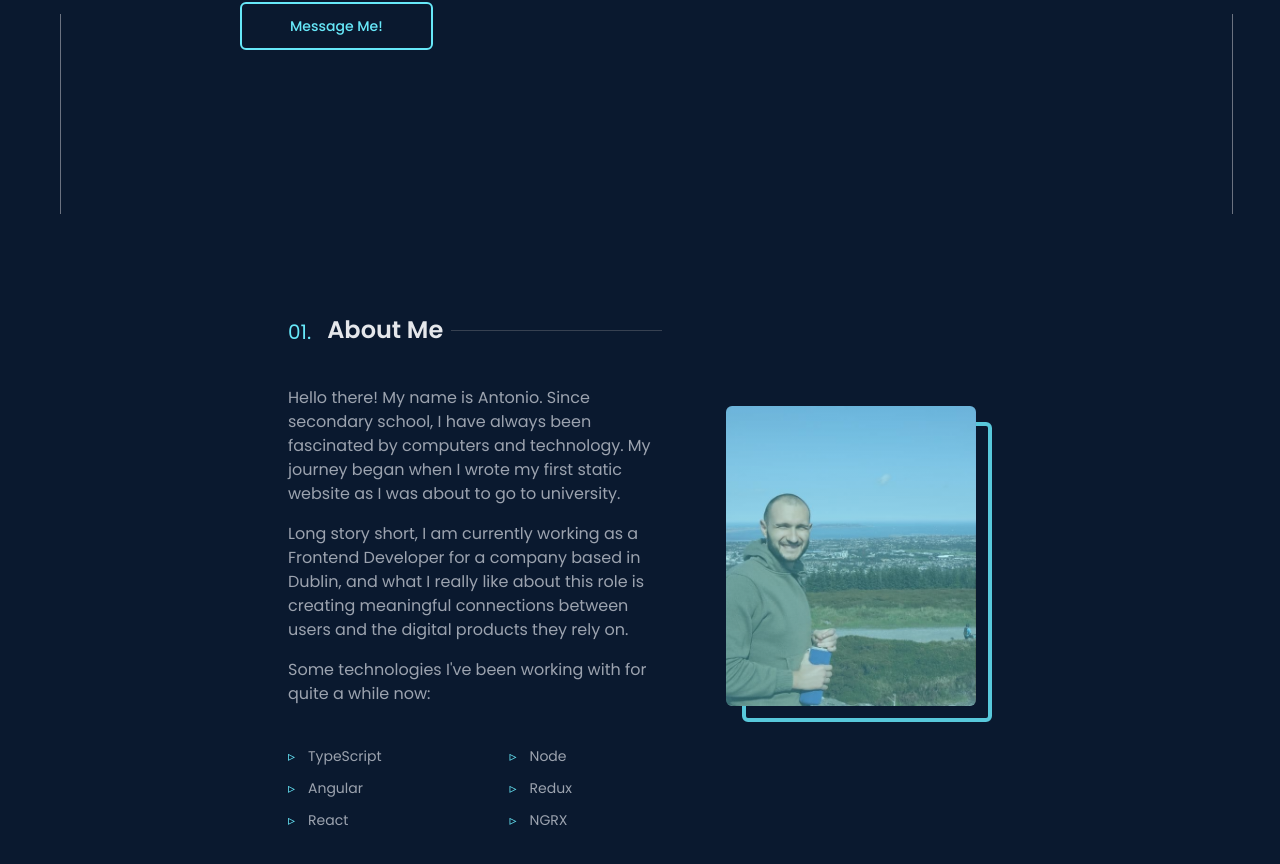
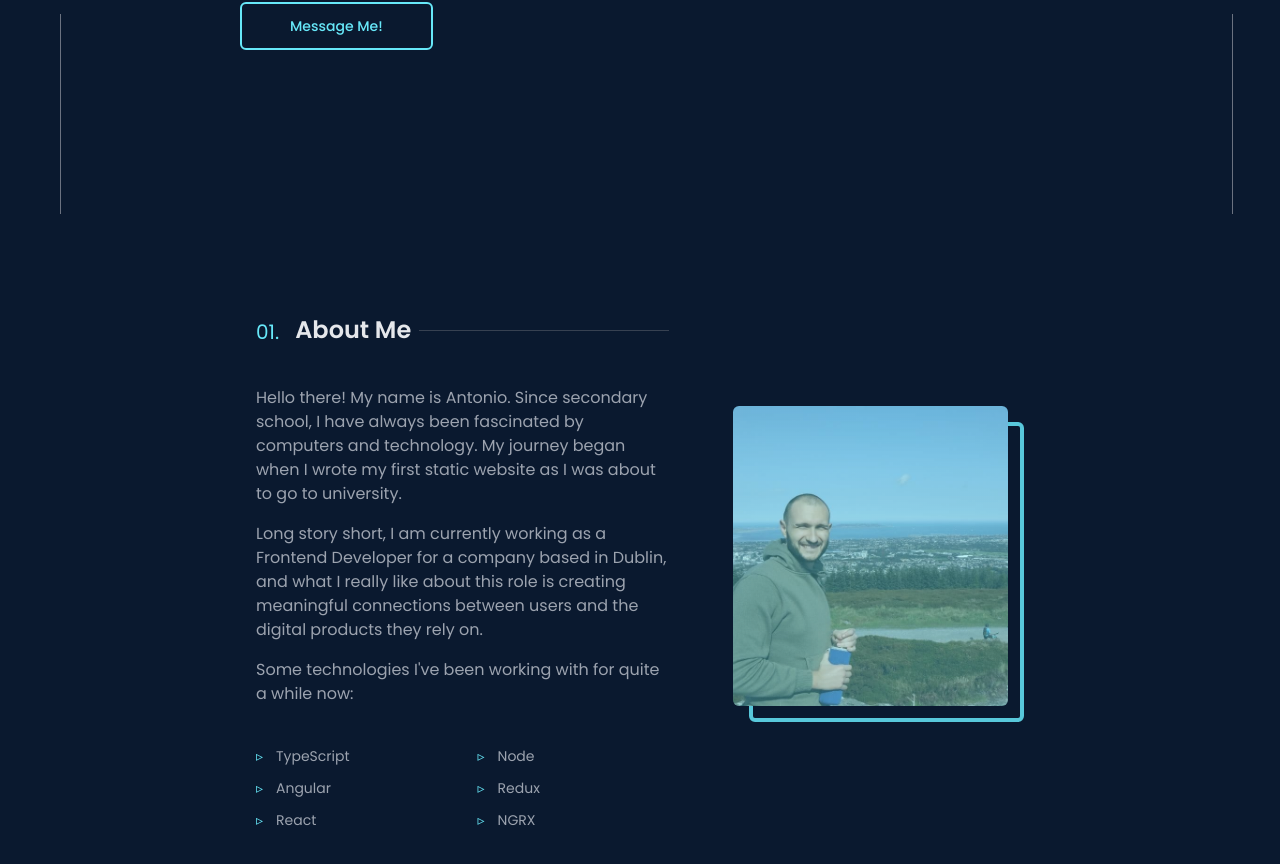
Before and after one commit to ejtun91/clean-portfolio, a Next.js app: page / in a window 1280 px wide. Shown: the part 586-1450 px from the top of the page. Built offline with nearby package versions, Linux system fonts and the light colour scheme.

Commit message:
scrollbar styled

```diff
--- a/src/app/components/About.tsx
+++ b/src/app/components/About.tsx
@@ -9,7 +9,7 @@ const About = () => {
       data-aos-easing="linear"
       data-aos="fade-up"
     >
-      <div className="about-wrapper items-center flex md:flex-row flex-col gap-20 justify-center container mx-auto lg:px-72 px-5">
+      <div className="about-wrapper items-center flex md:flex-row flex-col gap-20 justify-center container mx-auto lg:px-64 px-5">
         <div className="left flex-[60%] flex flex-col gap-10">
           <div className="subtitle flex gap-2  items-center">
             <span className="text-cyan-300 mr-2 text-xl self-end">01.</span>
--- a/src/app/components/Navbar.tsx
+++ b/src/app/components/Navbar.tsx
@@ -118,7 +118,8 @@ const Navbar = ({
             className="resume-container relative"
           >
             <a
-              href="#_"
+              target="_blank"
+              href="https://antonioknezovic.dev/resume/"
               className="relative inline-flex items-center px-12 py-3 overflow-hidden text-sm font-medium text-cyan-300 border-2 border-cyan-300 rounded-md hover:text-white group hover:bg-gray-50"
             >
               <span className="absolute left-0 block w-full h-0 transition-all bg-cyan-600 opacity-100 group-hover:h-full top-1/2 group-hover:top-0 duration-400 ease"></span>
--- a/src/app/components/Projects.tsx
+++ b/src/app/components/Projects.tsx
@@ -70,7 +70,7 @@ const Projects = () => {
 
   return (
     <section id="work" className="projects-container py-[100px]">
-      <div className="projects-wrapper items-center flex flex-col gap-20 justify-center container mx-auto lg:px-60 px-4">
+      <div className="projects-wrapper items-center flex flex-col gap-20 justify-center container mx-auto lg:px-56 px-4">
         <div
           className="top flex w-full"
           data-aos-easing="linear"
--- a/src/app/globals.css
+++ b/src/app/globals.css
@@ -9,3 +9,20 @@ body {
 html {
   scroll-behavior: smooth;
 }
+
+:root {
+  scrollbar-color: rgb(168, 167, 167) #f1f1f1 !important;
+  scrollbar-width: thin !important;
+}
+
+::-webkit-scrollbar {
+  width: 5px;
+}
+
+::-webkit-scrollbar-track {
+  background-color: #f1f1f1;
+}
+
+::-webkit-scrollbar-thumb {
+  background-color: rgb(168, 167, 167);
+}
```
